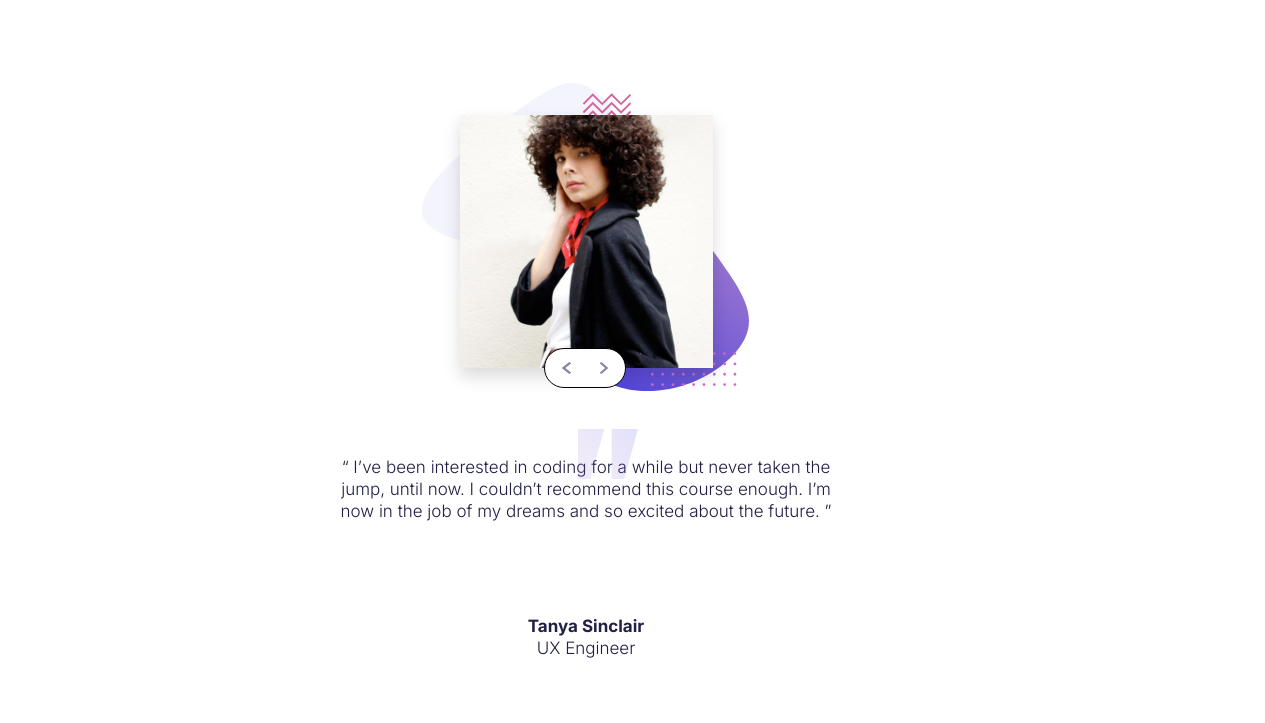
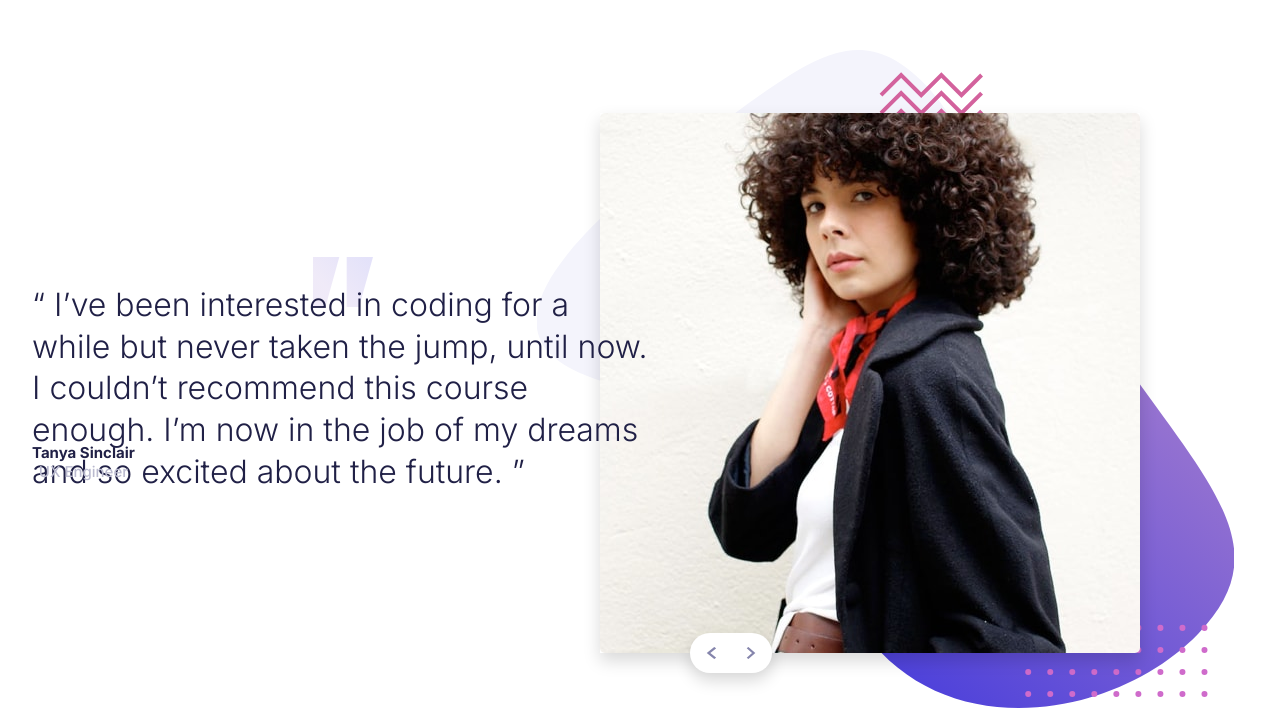
Before and after one commit to JECagurangan/Coding-Bootcamp-Testimonials-Slider, a plain HTML site: page index.html in a window 1536 px wide. Shown: the whole page, without its empty margins (182-1447 px from the left). Drawn offline with Linux system fonts and the light colour scheme.

Commit message:
Update Desktop View

```diff
--- a/index.html
+++ b/index.html
@@ -32,8 +32,13 @@
   </head>
   <body>
     <main class="wrapper">
+      <div class="wrapper__slider-container">
         <div class="slider">
-        <img src="./images/image-tanya.jpg" alt="Tanya" class="slider__tanya" />
+          <img
+            src="./images/image-tanya.jpg"
+            alt="Tanya"
+            class="slider__tanya"
+          />
           <img src="./images/image-john.jpg" alt="John" class="slider__john" />
 
           <div class="slider__bg"></div>
@@ -49,20 +54,22 @@
               alt=""
             />
           </div>
-        <!-- <button></button> -->
+        </div>
       </div>
 
+      <div class="wrapper__testimony-container">
         <article class="testimony">
           <div class="testimony__bg"></div>
           <p class="testimony__tanya">
-          “ I’ve been interested in coding for a while but never taken the jump,
-          until now. I couldn’t recommend this course enough. I’m now in the job
-          of my dreams and so excited about the future. ”
+            “ I’ve been interested in coding for a while but never taken the
+            jump, until now. I couldn’t recommend this course enough. I’m now in
+            the job of my dreams and so excited about the future. ”
           </p>
           <p class="testimony__john">
-          “ If you want to lay the best foundation possible I'd recommend taking
-          this course. The depth the instructors go into is incredible. I now
-          feel so confident about starting up as a professional developer ”
+            “ If you want to lay the best foundation possible I'd recommend
+            taking this course. The depth the instructors go into is incredible.
+            I now feel so confident about starting up as a professional
+            developer ”
           </p>
         </article>
 
@@ -72,6 +79,7 @@
           <span class="user__job__tanya">UX Engineer</span>
           <span class="user__job__john">Junior Front-end Developer</span>
         </div>
+      </div>
 
       <img class="mobile-bg-bottom" src="./images/pattern-curve.svg" alt="" />
     </main>
--- a/styles/_global.scss
+++ b/styles/_global.scss
@@ -19,6 +19,11 @@ body {
   font-family: "Inter", sans-serif;
 
   position: relative;
+
+  @media (min-width: 1440px) {
+    display: flex;
+    justify-content: center;
+  }
 }
 
 .mobile-bg-bottom {
@@ -43,4 +48,38 @@ body {
   flex-direction: column;
   align-items: center;
   justify-content: center;
+
+  @media (min-width: 1440px) {
+    padding-top: 113px;
+    padding-bottom: 147px;
+
+    display: grid;
+    grid-template-columns: 570px, 540px;
+  }
 }
+
+.wrapper__slider-container {
+  height: 100%;
+  width: 100%;
+
+  display: flex;
+  justify-content: center;
+  align-items: center;
+
+  grid-column-start: 2;
+}
+
+.wrapper__testimony-container {
+  height: 100%;
+  width: 100%;
+
+  min-width: 568px;
+  max-width: 568px;
+
+  display: flex;
+  flex-direction: column;
+  justify-content: center;
+  align-items: flex-start;
+
+  grid-row-start: 1;
+}
--- a/styles/_slider.scss
+++ b/styles/_slider.scss
@@ -2,11 +2,23 @@
   position: relative;
 
   min-width: 253px;
-
   max-width: 253px;
   max-height: 253px;
 
   margin-bottom: 88px;
+
+  @media (min-width: 1440px) {
+    min-width: 540px;
+    min-height: 540px;
+
+    margin-bottom: 0px;
+    align-self: center;
+    // margin-left: auto;
+    // margin-right: 166px;
+
+    // align-self: flex-start;
+    // justify-self: flex-end;
+  }
 
   box-shadow: 0 0.5rem 1rem rgba(0, 0, 0, 0.15);
 }
@@ -16,6 +28,13 @@
   max-width: 253px;
   min-height: 253px;
   max-height: 253px;
+
+  border-radius: 5px;
+
+  @media (min-width: 1440px) {
+    max-width: 540px;
+    min-height: 540px;
+  }
 
   transition: width 0.8s ease-in-out;
 }
@@ -29,6 +48,11 @@
   min-height: 253px;
   max-height: 253px;
 
+  @media (min-width: 1440px) {
+    max-width: 540px;
+    min-height: 540px;
+  }
+
   transition: width 0.8s ease-in-out;
 }
 
@@ -41,6 +65,14 @@
   //size
   width: 327px;
   height: 308px;
+
+  @media (min-width: 1440px) {
+    left: -63px;
+    top: -63px;
+
+    width: 697px;
+    height: 658px;
+  }
 
   //background
   background: url(./images/pattern-bg.svg);
@@ -62,15 +94,19 @@
   background-color: white;
 
   //border
-  border: 1px solid black;
   border-radius: 30px;
   padding: 0px 16px;
+  box-shadow: 0 0.5rem 1rem rgba(0, 0, 0, 0.15);
 
   //flex
   display: flex;
   justify-content: space-between;
   align-items: center;
 
+  @media (min-width: 1440px) {
+    left: 90px;
+  }
+
   img {
     width: 10px;
     height: 12px;
--- a/styles/_testimony.scss
+++ b/styles/_testimony.scss
@@ -5,12 +5,31 @@
   min-width: 307px;
   min-height: 132.6px;
 
+  @media (min-width: 1440px) {
+    //temporary
+    // display: none;
+    display: flex;
+    flex-direction: column;
+    align-items: center;
+
+    width: 100%;
+  }
+
   p {
     text-align: center;
     font-size: 17px;
     font-weight: 300;
     margin: 0;
     max-width: 519px;
+
+    @media (min-width: 1440px) {
+      position: absolute;
+      left: 0;
+
+      min-width: 624px;
+      font-size: 32px;
+      text-align: left;
+    }
   }
 
   &__tanya {
--- a/styles/_user.scss
+++ b/styles/_user.scss
@@ -1,5 +1,9 @@
 .user {
   position: relative;
+
+  @media (min-width: 1440px) {
+    // display: none;
+  }
 }
 
 .user__tanya,
@@ -8,9 +12,12 @@
 .user__job__john {
   display: block;
   text-align: center;
-  font-size: 17px;
+  font-size: 15px;
 
   transition: opacity 0.8s ease-in-out;
+
+  @media (min-width: 1440px) {
+  }
 }
 
 .user__tanya,
@@ -27,7 +34,8 @@
 
 .user__job__tanya,
 .user__job__john {
-  font-weight: 300;
+  font-weight: 500;
+  color: $gr-blue;
 }
 
 .user__job__john {
```
Also changed, not shown: styles.css, 1 other file. Lines whose indentation alone changed are shown as unchanged.
